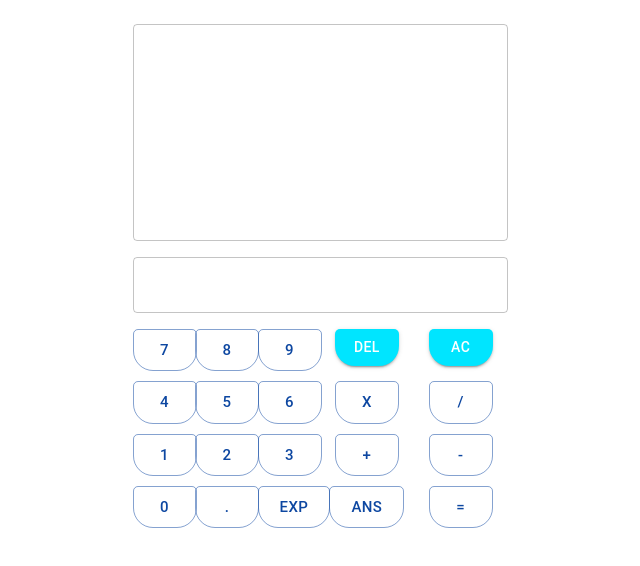
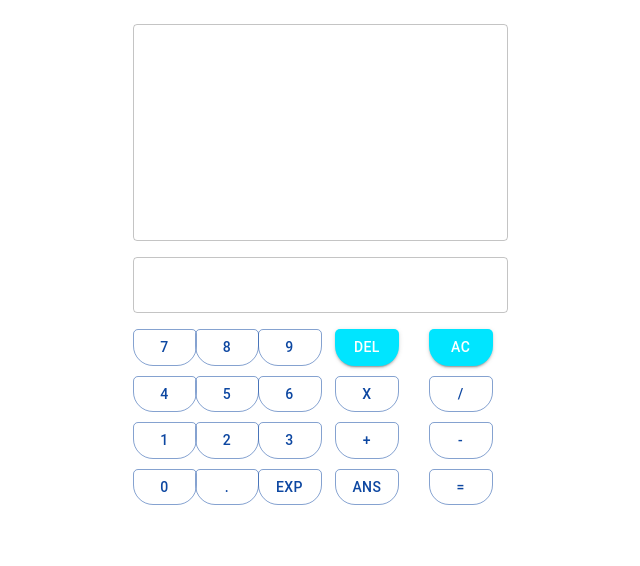
Before and after one commit to lemyoo/calculator, a React (Create React App) app: page / in a window 1280 px wide. Shown: the top 566 px of the page, without its empty margins (320-960 px from the left). Built offline with nearby package versions, Linux system fonts and the light colour scheme.

Commit message:
added answer display and made the ui better

```diff
--- a/src/components/NumberButton.js
+++ b/src/components/NumberButton.js
@@ -20,7 +20,7 @@ const NumberButton = ({ number }) => {
         dispatch(displayNumberAction(values))
     }
     return (
-        <NumButton variant='outlined' onClick={onClickHandler} size="large">{number}</NumButton>
+        <NumButton variant='outlined' onClick={onClickHandler} >{number}</NumButton>
     )
 }
 
```
